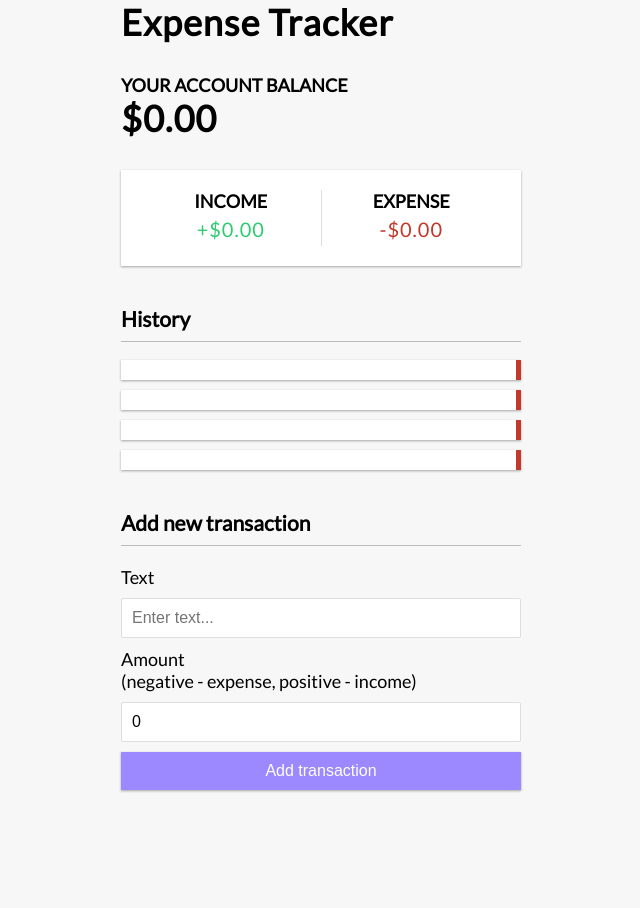
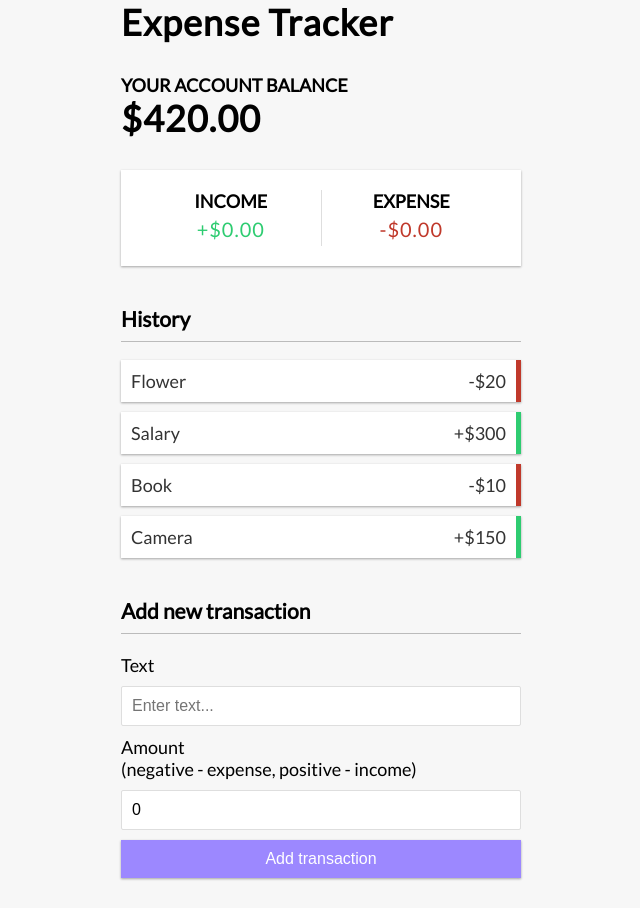
Before and after one commit to Swiish21/expense_tracker, a React (Create React App) app: page / in a window 1280 px wide. Shown: the whole page, without its empty margins (319-959 px from the left). Before the commit the page ends 820 px from the top, so only its background shows below. Built offline with nearby package versions, Linux system fonts and the light colour scheme.

Commit message:
added some serious functionality to the app

```diff
--- a/src/components/AddTransaction.js
+++ b/src/components/AddTransaction.js
@@ -1,29 +1,47 @@
-import React, { useState } from 'react'
+import React, { useState, useContext } from 'react';
+import { GlobalContext } from '../context/GlobalState';
 
 const AddTransaction = () => {
+  const [text, setText] = useState('');
+  const [amount, setAmount] = useState(0);
 
-  const [amount, setAmount] = useState(0)
-  const [text, setText] = useState('')
+  const { addTransaction } = useContext(GlobalContext);
+
+  const onSubmit = e => {
+    e.preventDefault();
+
+    const newTransaction = {
+      id: Math.floor(Math.random() * 100000000),
+      text,
+      amount: +amount
+    };
+
+    addTransaction(newTransaction);
+
+    // Clear the text fields
+    setText('');
+    setAmount(0);
+  };
 
   return (
     <div>
       <h3>Add new transaction</h3>
-      <form>
-        <div className ="form-control">
+      <form onSubmit={onSubmit}>
+        <div className="form-control">
           <label htmlFor="text">Text</label>
-          <input type="text" value = {text} onChange={(e) => setText(e.target.value)} placeholder="Enter text..." />
+          <input type="text" value={text} onChange={(e) => setText(e.target.value)} placeholder="Enter text..." />
         </div>
         <div className="form-control">
-          <label htmlFor="amount"
-            >Amount <br />
-            (negative - expense, positive - income)</label
-          >
-          <input type="number" value = {amount} onChange={(e) => setAmount(e.target.value)} placeholder="Enter amount..." />
+          <label htmlFor="amount">
+            Amount <br />
+            (negative - expense, positive - income)
+          </label>
+          <input type="number" value={amount} onChange={(e) => setAmount(e.target.value)} placeholder="Enter amount..." />
         </div>
-        <button className ="btn">Add transaction</button>
+        <button className="btn">Add transaction</button>
       </form>
     </div>
-  )
-}
+  );
+};
 
-export default AddTransaction
+export default AddTransaction;
--- a/src/components/Balance.js
+++ b/src/components/Balance.js
@@ -1,12 +1,18 @@
-import React from 'react'
+import React, { useContext } from 'react';
+import { GlobalContext } from '../context/GlobalState';
 
 const Balance = () => {
+  const { transactions } = useContext(GlobalContext);
+
+  const amounts = transactions.map(transaction => transaction.amount);
+  const total = amounts.reduce((acc, item) => (acc += item), 0).toFixed(2);
+
   return (
     <>
       <h4>Your Account Balance</h4>
-      <h1>$0.00</h1>
+      <h1>${total}</h1>
     </>
-  )
-}
+  );
+};
 
-export default Balance
+export default Balance;
--- a/src/components/Transaction.js
+++ b/src/components/Transaction.js
@@ -1,19 +1,17 @@
-import React from "react";
+import React, { useContext } from 'react';
+import { GlobalContext } from '../context/GlobalState';
 
-/**
- * A Transaction component to render a single transaction
- * @param {transaction} prop - an object with a 'text' and 'amount' property
- * @returns a JSX element with a list item containing the  specific transaction text and the amount
- */
+export const Transaction = ({ transaction }) => {
+  const { deleteTransaction } = useContext(GlobalContext);
 
-export const Transaction = ({transaction}) => {
-    return <div>
-        <li className= 'minus'>
-            {Transaction.text} <span>{Transaction.amount}</span><button className="delete-btn">x</button>
-        </li>
+  const sign = transaction.amount < 0 ? '-' : '+';
 
-        {/* <li className="plus">
-            {Transaction.text} <span>{Transaction.amount}</span><button className="delete-btn">x</button>
-        </li> */}
-    </div>;
+  return (
+    <li className={transaction.amount < 0 ? 'minus' : 'plus'}>
+      {transaction.text} <span>{sign}${Math.abs(transaction.amount)}</span>
+      <button onClick={() => deleteTransaction(transaction.id)} className="delete-btn">x</button>
+    </li>
+  );
 };
+
+export default Transaction;
--- a/src/context/AppReducer.js
+++ b/src/context/AppReducer.js
@@ -1,6 +1,16 @@
 export default (state, action) => {
     switch (action.type) {
-        default:
-            return state
+      case 'DELETE_TRANSACTION':
+        return {
+          ...state,
+          transactions: state.transactions.filter(transaction => transaction.id !== action.payload)
+        };
+      case 'ADD_TRANSACTION':
+        return {
+          ...state,
+          transactions: [action.payload, ...state.transactions]
+        };
+      default:
+        return state;
     }
-}
+  };
--- a/src/context/GlobalState.js
+++ b/src/context/GlobalState.js
@@ -1,7 +1,7 @@
-import { Children, createContext, useReducer } from "react";
-import AppReducer from "./AppReducer";
+import React, { createContext, useReducer } from 'react';
+import AppReducer from './AppReducer';
 
-//initial state
+// Initial state
 const initialState = {
   transactions: [
     { id: 1, text: 'Flower', amount: -20 },
@@ -9,22 +9,37 @@ const initialState = {
     { id: 3, text: 'Book', amount: -10 },
     { id: 4, text: 'Camera', amount: 150 }
   ]
-}
+};
 
-//create context
-
+// Create context
 export const GlobalContext = createContext(initialState);
 
-//provider component
-
+// Provider component
 export const GlobalProvider = ({ children }) => {
   const [state, dispatch] = useReducer(AppReducer, initialState);
 
+  // Actions
+  function deleteTransaction(id) {
+    dispatch({
+      type: 'DELETE_TRANSACTION',
+      payload: id
+    });
+  }
+
+  function addTransaction(transaction) {
+    dispatch({
+      type: 'ADD_TRANSACTION',
+      payload: transaction
+    });
+  }
+
   return (
     <GlobalContext.Provider value={{
-      transactions: state.transactions
+      transactions: state.transactions,
+      deleteTransaction,
+      addTransaction
     }}>
       {children}
     </GlobalContext.Provider>
   );
-}
+};
```
